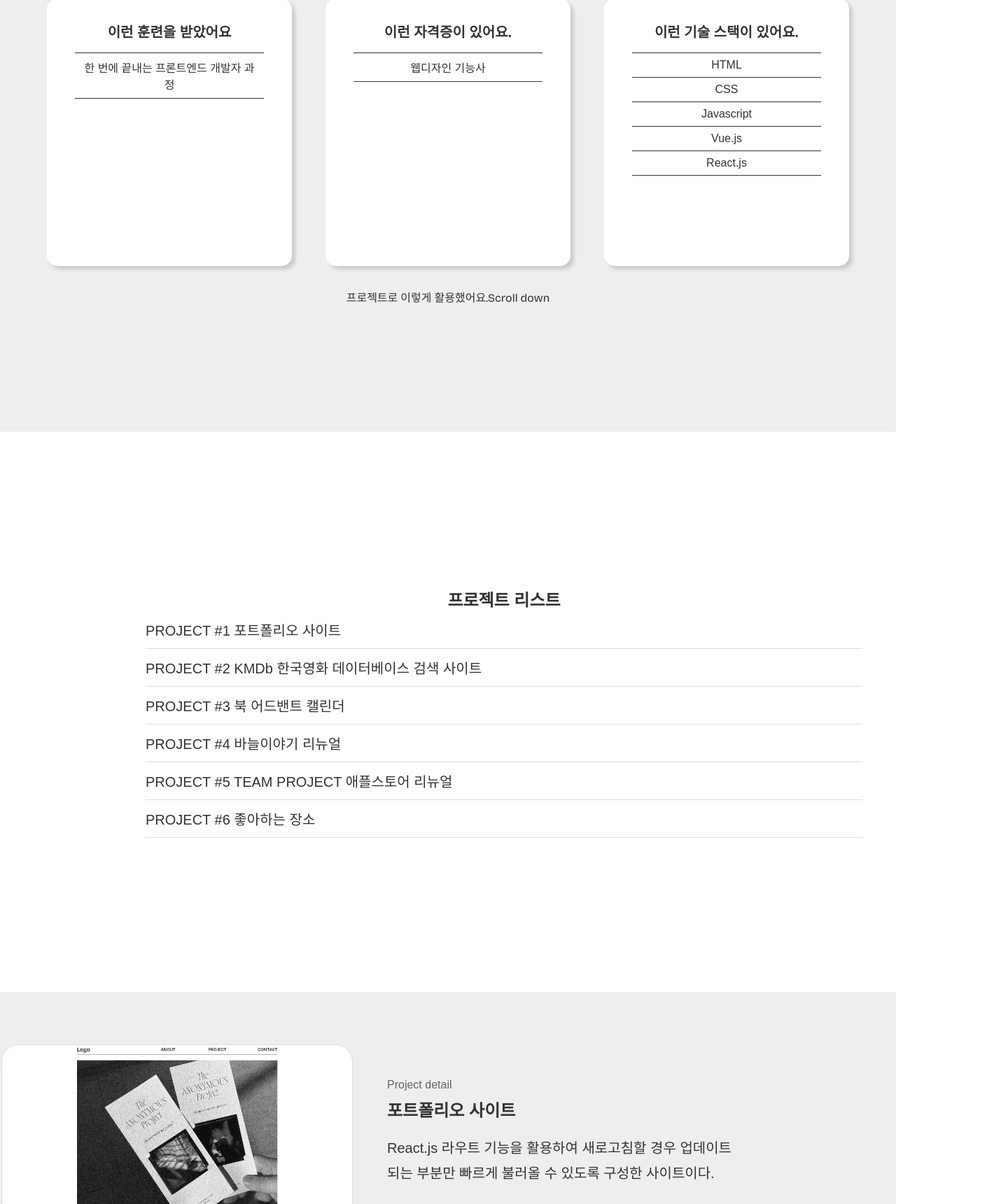
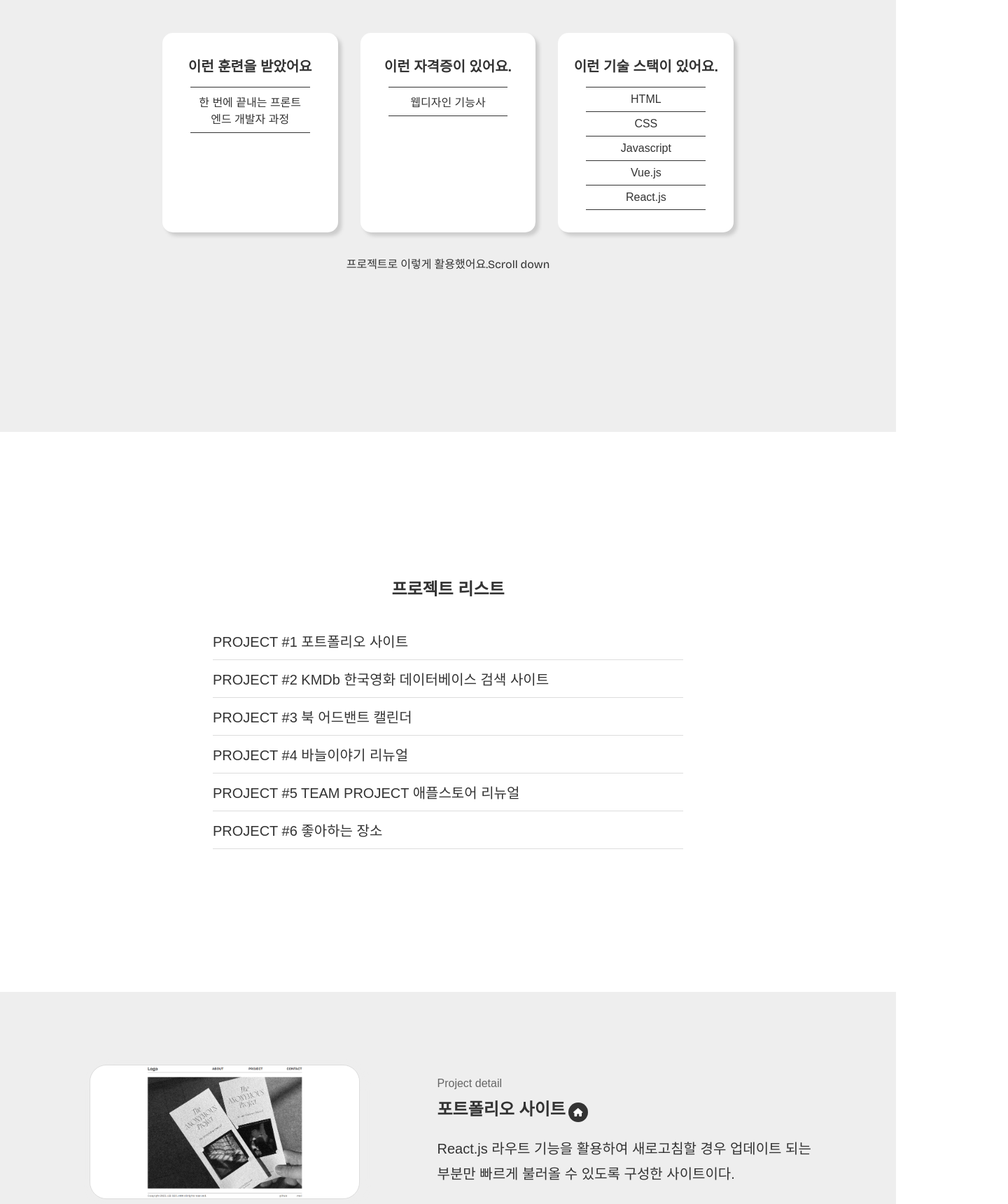
Before and after one commit to noonkkot/portfolio-site, a React (Create React App) app: page / in a window 1280 px wide. Shown: the part 2313-4033 px from the top of the page at 70% size, 1440 px wide, since content can reach past the window. Built offline with nearby package versions, Linux system fonts and the light colour scheme; a web font is replaced by a local one.

Commit message:
pageUpdate

```diff
--- a/src/App.css
+++ b/src/App.css
@@ -152,3 +152,9 @@ body {
 .scroll-to-top-button:hover {
   background-color: #333;
 }
+
+@media (max-width: 599px) {
+  #footer ul {
+    display: none;
+  }
+}
--- a/src/components/About.css
+++ b/src/components/About.css
@@ -27,7 +27,7 @@
   line-height: 1.6;
 }
 
-@media (max-width: 500px) {
+@media (max-width: 599px) {
   #about .aboutFirstPage p {
     font-size: 3rem;
   }
@@ -44,7 +44,7 @@
   box-sizing: border-box;
 }
 
-@media (max-width: 500px) {
+@media (max-width: 599px) {
   #about .aboutSecondPage {
     flex-direction: column;
   }
@@ -81,32 +81,32 @@
 }
 
 #about .aboutThirdPage {
+  width: 100%;
   height: 100vh;
   padding: 0 4rem;
   display: flex;
   justify-content: center;
   align-items: center;
-  box-sizing: border-box;
   background-color: #eee;
   flex-direction: column;
   gap: 2rem;
+  box-sizing: border-box;
 }
 
 #about .aboutThirdPage .aboutSection {
   display: flex;
-  gap: 3rem;
+  box-sizing: border-box;
+  gap: 2rem;
 }
 #about .aboutThirdPage .aboutSection>ul {
   flex: 1;
+  max-width: 300px;
   background-color: #fff;
   box-shadow: 5px 5px 5px #ccc;
   border-radius: 15px;
   padding: 1rem 0;
-  width: 350px;
-  max-width: 350px;
-  max-height: 350px;
-  height: 350px;
   transition: all 0.3s;
+  box-sizing: border-box;
 }
 
 #about .aboutThirdPage .aboutSection>ul:hover {
--- a/src/components/About.js
+++ b/src/components/About.js
@@ -42,7 +42,7 @@ function About() {
           <img className="about-img" src={process.env.PUBLIC_URL + 'images/about.jpg'} alt="어바웃 이미지" />
         </div>
         <div className="about-txt">
-          <h2>INTRODUCE MYSELF</h2>
+          <h2>💡</h2>
           <div>
             <p>
               안녕하세요!<br />
--- a/src/components/AboutProject.css
+++ b/src/components/AboutProject.css
@@ -18,15 +18,17 @@
   align-items: center;
   justify-content: center;
   flex-direction: column;
+  box-sizing: border-box;
 }
 
 #AboutProjectWrap .AboutProjectList h2 {
   font-family: 'Pretendard-Regular', sans-serif;
   font-weight: 600;
+  margin-bottom: 2rem;
 }
 
 #AboutProjectWrap .AboutProjectList ul {
-  width: 80%;
+  width: 60%;
 }
 
 #AboutProjectWrap .AboutProjectList ul li {
@@ -41,12 +43,13 @@
 #AboutProjectWrap .AboutProjectList ul li:hover {
   background-color: #ddd;
   font-weight: 600;
+  cursor: pointer;
 }
 
 #AboutProjectWrap .AboutProject {
   width: 100%;
-  padding: 1.5rem 0;
   height: 50vh;
+  padding: 2rem 5rem;
   display: flex;
   gap: 50px;
   align-items: center;
@@ -58,15 +61,18 @@
 }
 
 #AboutProjectWrap .AboutProject .AboutProject_thumbnail {
-  width: 50%;
+  max-width: 40%;
   flex: 1;
   display: flex;
+  justify-content: center;
+  box-sizing: border-box;
 }
 #AboutProjectWrap .AboutProject .AboutProject_thumbnail .ap_thumbnail_frame {
-  width: 500px;
-  max-width: 500px;
-  height: 250px;
-  max-height: 250px;
+  width: 100%;
+  height: 100%;
+  margin: 4rem 2rem;
+  display: flex;
+  align-items: center;
   box-sizing: border-box;
 }
 #AboutProjectWrap .AboutProject .AboutProject_thumbnail .ap_thumbnail_frame img {
@@ -77,13 +83,17 @@
   box-shadow: 4px 4px 16px #eee;
 }
 #AboutProjectWrap .AboutProject .AboutProject_description {
+  max-width: 50%;
   display: flex;
   flex: 1;
-  margin-right: 14rem;
   justify-content: left;
   text-align: left;
   font-family: 'Pretendard-Regular', sans-serif;
+  box-sizing: border-box;
 }
+
+
+
 #AboutProjectWrap .AboutProject .AboutProject_description .ap_description_frame {}
 #AboutProjectWrap .AboutProject .AboutProject_description .ap_description_frame .ap_description_frame_txt {}
 #AboutProjectWrap .AboutProject .AboutProject_description .ap_description_frame .ap_description_frame_txt h2 span {
@@ -99,8 +109,71 @@
   text-align: left;
   padding-bottom: 20px;
 }
+
+#AboutProjectWrap .AboutProject .AboutProject_description .ap_description_frame .ap_description_frame_txt h2 .pageLink {
+  margin-left: 4px;
+  color: #fff;
+  background-color: #333;
+  border-radius: 50%;
+  border: none;
+  width: 28px;
+  height: 28px;
+  font-size: 0.75rem;
+}
+
+#AboutProjectWrap .AboutProject .AboutProject_description .ap_description_frame .ap_description_frame_txt h2 .pageLink:hover {
+  cursor: pointer;
+  animation: shake 0.5s infinite;
+}
+
+@keyframes shake {
+  0% {
+    transform: rotate(0deg);
+  }
+  25% {
+    transform: rotate(-10deg);
+  }
+  50% {
+    transform: rotate(10deg);
+  }
+  75% {
+    transform: rotate(-10deg);
+  }
+  100% {
+    transform: rotate(0deg);
+  }
+}
+
 #AboutProjectWrap .AboutProject .AboutProject_description .ap_description_frame .ap_description_frame_txt p {
   font-size: 1.25rem;
   line-height: 1.8;
   word-break: keep-all;
 }
+
+@media (max-width: 599px) {
+  #AboutProjectWrap .AboutProject {
+    flex-direction: column;
+    height: auto;
+    padding: 2rem 1rem;
+  }
+
+  #AboutProjectWrap .AboutProject .AboutProject_thumbnail,
+  #AboutProjectWrap .AboutProject .AboutProject_description {
+    max-width: 80%;
+  }
+
+  #AboutProjectWrap .AboutProject .AboutProject_thumbnail .ap_thumbnail_frame {
+    margin: 0rem;
+  }
+  #AboutProjectWrap .AboutProject .AboutProject_description .ap_description_frame .ap_description_frame_txt h2 {
+    font-size: 1.25rem;
+  }
+  #AboutProjectWrap .AboutProject .AboutProject_description .ap_description_frame .ap_description_frame_txt h2 .pageLink {
+    width: 25px;
+    height: 25px;
+    font-size: 0.7125rem;
+  }
+  #AboutProjectWrap .AboutProject .AboutProject_description .ap_description_frame .ap_description_frame_txt p {
+    font-size: 1rem;
+  }
+}
--- a/src/components/AboutProject.js
+++ b/src/components/AboutProject.js
@@ -1,5 +1,7 @@
 // Project.js
 import React from 'react';
+import { FontAwesomeIcon } from "@fortawesome/react-fontawesome";
+import { faHouse } from '@fortawesome/free-solid-svg-icons';
 import './AboutProject.css'; // Swiper 커스텀 스타일 파일 import
 
 function AboutProject() {
@@ -9,34 +11,43 @@ function AboutProject() {
       id: 1,
       thumbnailSrc: `${process.env.PUBLIC_URL}/images/project1.png`,
       description: '포트폴리오 사이트',
-      detail: 'React.js 라우트 기능을 활용하여 새로고침할 경우 업데이트 되는 부분만 빠르게 불러올 수 있도록 구성한 사이트이다.'
+      detail: 'React.js 라우트 기능을 활용하여 새로고침할 경우 업데이트 되는 부분만 빠르게 불러올 수 있도록 구성한 사이트이다.',
+      pageLink: 'https://super-capybara-0cf166.netlify.app',
     },
     {
       id: 2,
       thumbnailSrc: `${process.env.PUBLIC_URL}/images/project2.png`,
       description: 'KMDb 한국영화 데이터베이스 검색 사이트' ,
-      detail: 'OPEN API를 활용한 사이트로 전체검색, 영화제목 검색, 감독 검색, 배우 검색이 가능하다. 검색결과를 클릭 할 경우 포스터 이미지가 팝업창으로 뜬다.'
-    },
+      detail: 'OPEN API를 활용한 사이트로 전체검색, 영화제목 검색, 감독 검색, 배우 검색이 가능하다. 검색결과를 클릭 할 경우 포스터 이미지가 팝업창으로 뜬다.',
+      pageLink: 'https://verdant-torte-dbfc1d.netlify.app',},
     {
       id: 3,
       thumbnailSrc: `${process.env.PUBLIC_URL}/images/project3.png`,
       description: '북 어드밴트 캘린더',
-      detail: 'HTML, CSS, Javascript로 구현한 어드벤트 캘린더로 숫자가 적힌 카드를 클릭할 경우 책에서 발췌한 문장이 팝업창으로 뜬다. 아직 지나지 않은 날짜의 숫자를 클릭할 경우 기한까지 남은 날짜가 뜬다.' },
+      detail: 'HTML, CSS, Javascript로 구현한 어드벤트 캘린더로 숫자가 적힌 카드를 클릭할 경우 책에서 발췌한 문장이 팝업창으로 뜬다. 아직 지나지 않은 날짜의 숫자를 클릭할 경우 기한까지 남은 날짜가 뜬다.',
+      pageLink: 'https://noonkkot.github.io/book-advent-calendar/',
+    },
     {
       id: 4,
       thumbnailSrc: `${process.env.PUBLIC_URL}/images/project4.png`,
       description: '바늘이야기 리뉴얼',
-      detail: '리액트로 만들어지지 않은 사이트를 리액트로 구현한 클론 사이트로 Swiper.js를 활용하여 슬라이드 기능을 구현하였다.' },
+      detail: '리액트로 만들어지지 않은 사이트를 리액트로 구현한 클론 사이트로 Swiper.js를 활용하여 슬라이드 기능을 구현하였다.',
+      pageLink: 'https://playful-tulumba-cc37c6.netlify.app',
+    },
     {
       id: 5,
       thumbnailSrc: `${process.env.PUBLIC_URL}/images/project5.png`,
       description: 'TEAM PROJECT 애플스토어 리뉴얼',
-      detail: '4명으로 구성된 팀원들이 각자 구현 영역을 정하고 코딩한 애플스토어 리뉴얼 사이트이다. HTML, CSS, Javascript로 구현했으며 Swiper.js를 사용했다. 각 페이지마나 스크롤 이벤트가 걸려있으며 웹, 태블릿, 모바일 버전으로 제작한 반응형 사이트이다.'  },
+      detail: '4명으로 구성된 팀원들이 각자 구현 영역을 정하고 코딩한 애플스토어 리뉴얼 사이트이다. HTML, CSS, Javascript로 구현했으며 Swiper.js를 사용했다. 각 페이지마나 스크롤 이벤트가 걸려있으며 웹, 태블릿, 모바일 버전으로 제작한 반응형 사이트이다.',
+      pageLink: 'https://noonkkot.github.io/team-project-complete/',
+    },
     {
       id: 6,
       thumbnailSrc: `${process.env.PUBLIC_URL}/images/project6.png`,
       description: '좋아하는 장소',
-      detail: 'Mango DB, Express, Node.js, API와 React.js를 활용해 만든 웹 어플리케이션이다. 인증을 마친 사용자가 구글맵에 장소를 저장할 수 있도록 한다.' },
+      detail: 'Mango DB, Express, Node.js, API와 React.js를 활용해 만든 웹 어플리케이션이다. 인증을 마친 사용자가 구글맵에 장소를 저장할 수 있도록 한다.',
+      pageLink: '',
+    }
   ];
 
   const projectsList = [
@@ -94,7 +105,15 @@ function AboutProject() {
             <div className="AboutProject_description">
               <div className="ap_description_frame">
                 <div className="ap_description_frame_txt">
-                  <h2><span>Project detail</span>{project.description}</h2>
+                  <h2>
+                    <span>Project detail</span>
+                      {project.description}
+                    <button className="pageLink">
+                      <a href={project.pageLink} target="_blank" rel="noopener noreferrer">
+                        <FontAwesomeIcon icon={faHouse} />
+                      </a>
+                    </button>
+                  </h2>
                   <p>{project.detail}</p>
                 </div>
               </div>
--- a/src/components/Contact.css
+++ b/src/components/Contact.css
@@ -72,6 +72,13 @@
   background-size: cover;
 }
 
+@media (max-width: 599px) {
+  .memoticon {
+    bottom: 61px;
+  }
+}
+
+
 .popup {
   width: 50%;
   padding: 2rem;
```
